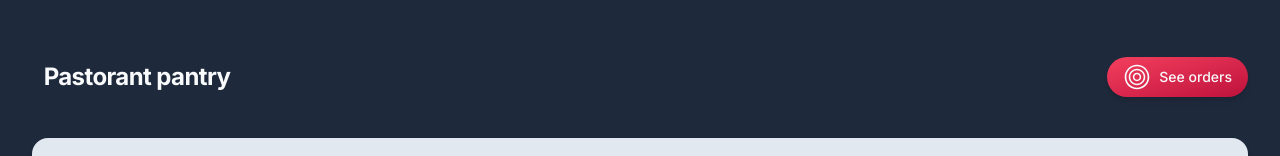
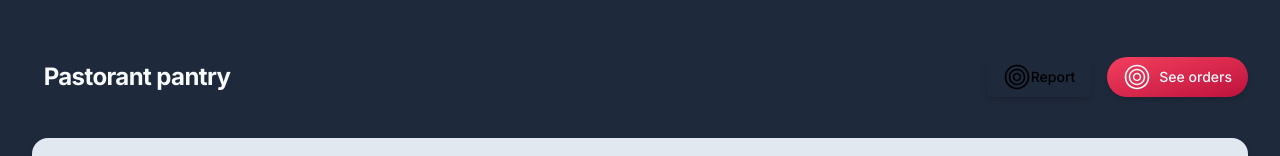
Before and after one commit to Hr-kutsarov/pastorant-pantry, a Next.js app in the folder my-app/: page / in a window 1280 px wide. Shown: the top 156 px of the page. Built offline with nearby package versions, Linux system fonts and the light colour scheme.

Commit message:
Update: functionality button

```diff
--- a/my-app/components/compound/navigation-layout/navigation-auth-module.tsx
+++ b/my-app/components/compound/navigation-layout/navigation-auth-module.tsx
@@ -9,6 +9,22 @@ export default function NavAuthModule() {
     const spanStyles = 'flex bg-transparent rounded-full w-auto h-full items-center justify-end';
 
     return (
+        <>
+        <motion.span
+            // hover effects
+            whileHover={{ scale: 1.1 }}
+            // whileHover={{ scale: 1.2, rotate: 90 }}
+            whileTap={{
+              scale: 0.9,
+            }}
+            // styles
+            className={twMerge(spanStyles)}>
+            {/* span menu here */}
+            <Button variant='subAction'>
+                <RxTarget size={28} />
+                Report
+            </Button>
+        </motion.span>
         <motion.span
             // hover effects
             whileHover={{ scale: 1.1 }}
@@ -24,5 +40,6 @@ export default function NavAuthModule() {
                 See orders
             </Button>
         </motion.span>
+        </>
     )
 }
```
